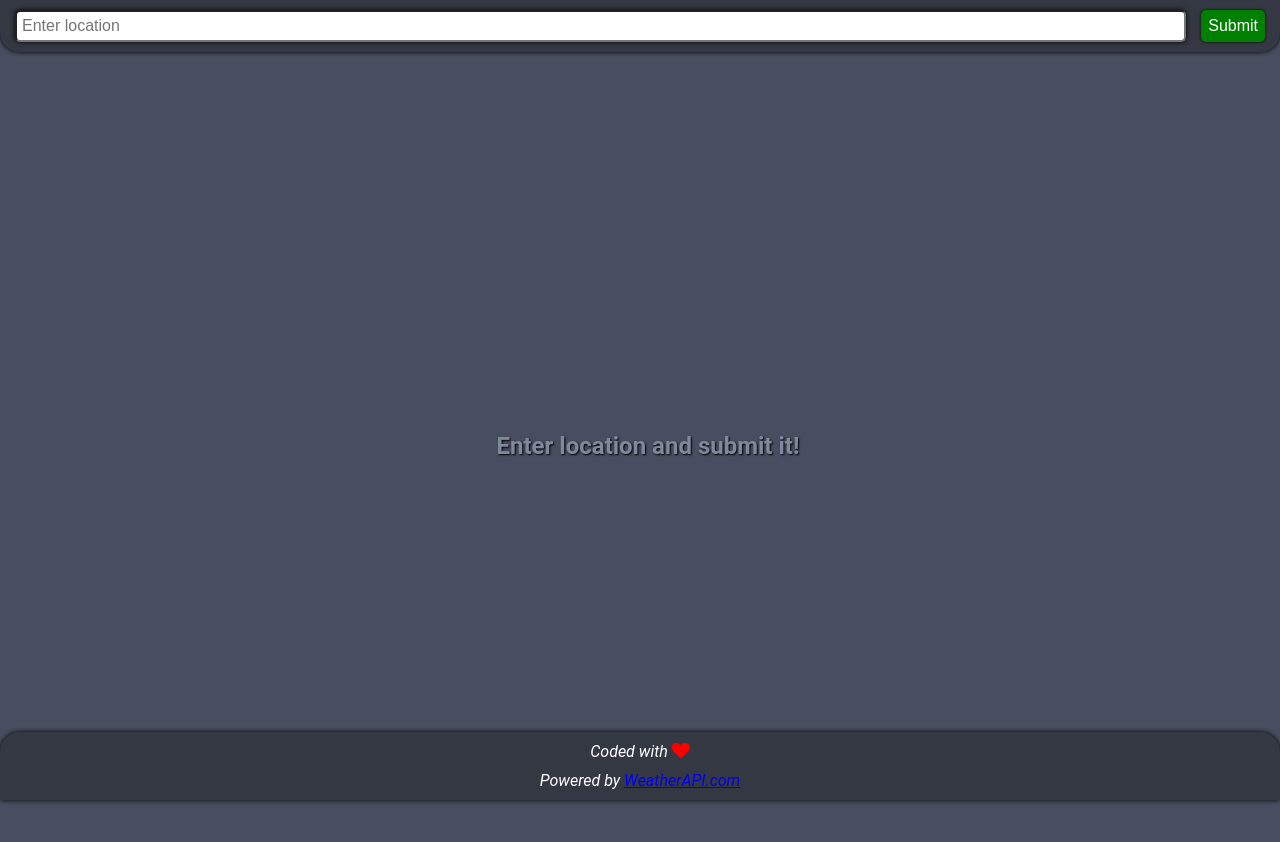
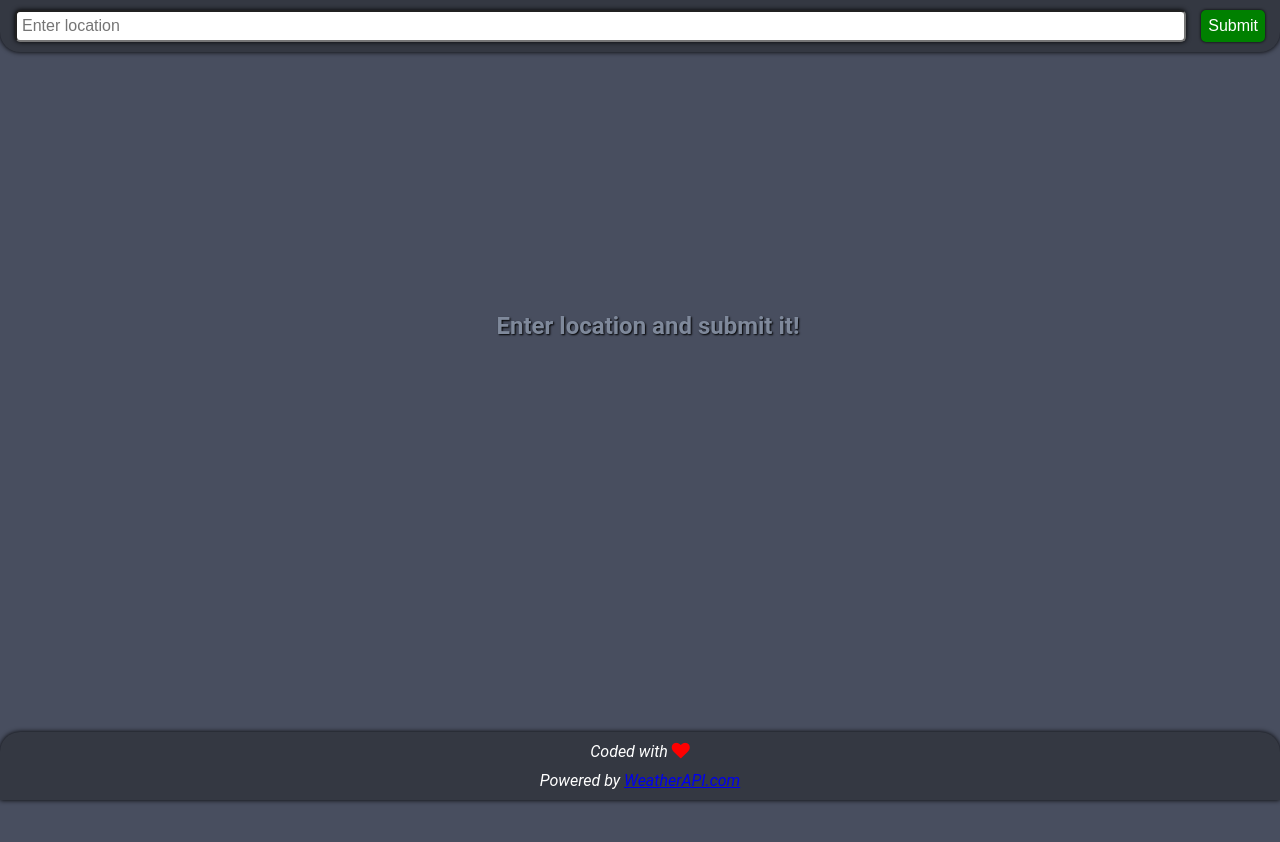
Before and after one commit to dawidd6/my-first-web-app, a Svelte app: page / in a window 1280 px wide. Shown: the top 842 px of the page. After the commit the page ends 800 px from the top, so only its background shows below. Built offline with nearby package versions, Linux system fonts and the light colour scheme.

Commit message:
Update App.svelte

```diff
--- a/src/App.svelte
+++ b/src/App.svelte
@@ -106,7 +106,7 @@
 		display: flex;
 		align-items: center;
 		justify-content: center;
-                height: 80vh;
+                height: 50vh;
                 width: 100vw;
 	}
 	.current {
```
